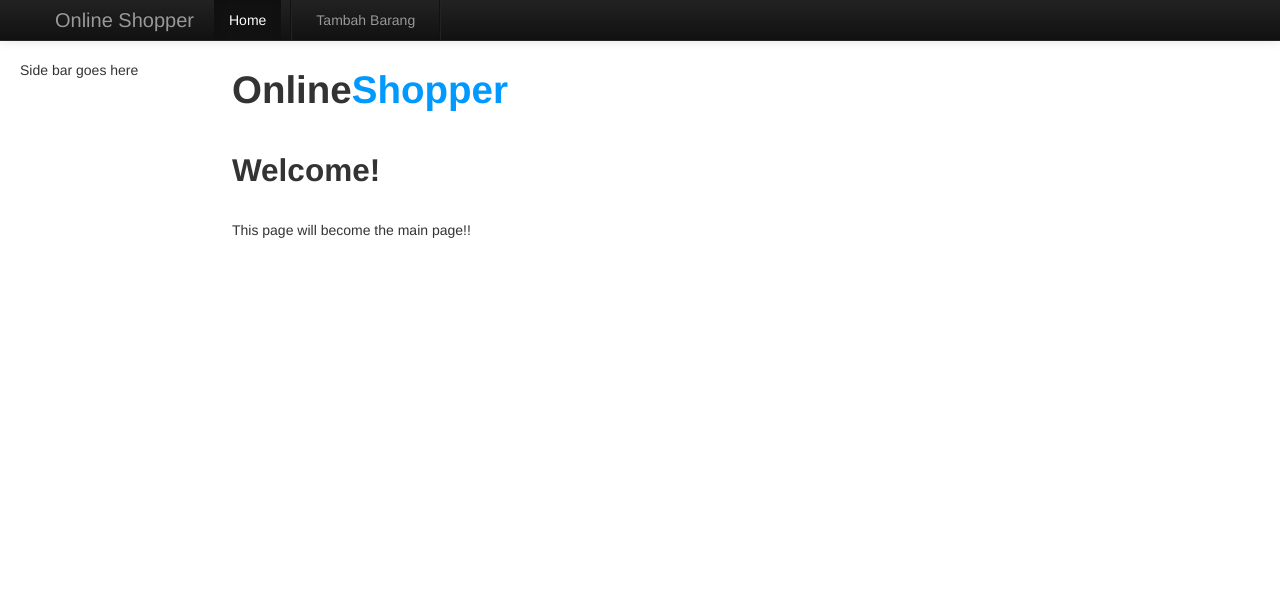
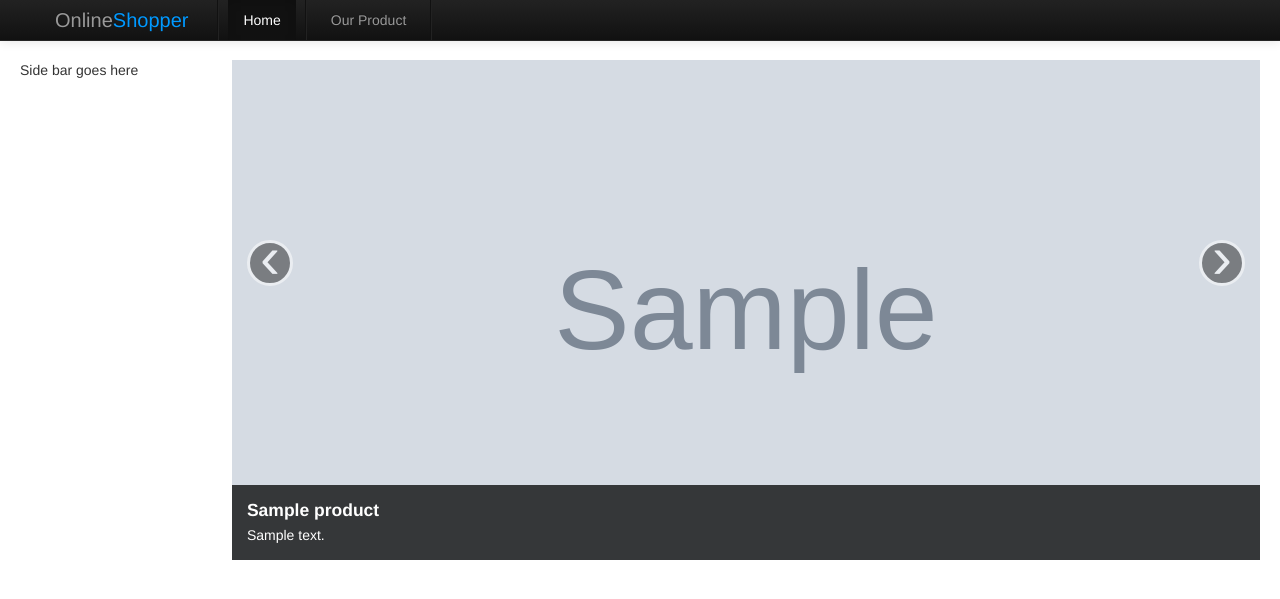
Before and after one commit to pace-noge/online_shop, a Flask app: page / in a window 1280 px wide. Shown: the top 599 px of the page. Run offline with Flask 2, Linux system fonts and the light colour scheme; tables that the repository leaves empty hold one stand-in row (values such as "Sample post"); grey boxes marked "Sample" are stand-in pictures; parts of the project's set-up code (start-up, migrations or seed data) failed here and were passed over; some libraries are stand-ins or nearby versions.

Commit message:
Add index html, carousel for main page

```diff
--- a/app/main.py
+++ b/app/main.py
@@ -21,7 +21,9 @@ from forms import TambahBarang, RegTenant, TambahKategori
 @app.route('/index')
 def index():
 	# define your controller here
-	return render_template('welcome.html', title='Online Shopper')
+    products = Product.query.all()
+    return render_template('index.html', title='Online Shopper', products = products)
+
 
 def allowedFile(filename):
         return '.' in filename and filename.rsplit('.', 1)[1] in ALLOWED_EXTENSIIONS
@@ -74,10 +76,10 @@ def tambahKategori():
 def dataBarang():
     tes = "tes"
 
-@app.route('/kategori/<kategori>')
-def barang(kategori):
-    product = Product.query.filter_by(cat_id = kategori).all()
-    if product == None:
-        product = "Produk untuk kategori ini belum ada, silahkan pilih kategori yang lain"
+@app.route('/Product')
+def product():
+    products = Product.query.all()
+    if products == None:
+        products = "Produk untuk kategori ini belum ada, silahkan pilih kategori yang lain"
 
-    return render_template('kategori.html', title='Kategori', product = product)
+    return render_template('kategori.html', title='Kategori', products = products)
--- a/app/templates/base.html
+++ b/app/templates/base.html
@@ -23,9 +23,14 @@
         font-weight: bold;
         color: #FFFFFF;
       }
+      .carousel img {
+        position:  absolue;
+        top: 0;
+        min-width: 100%;
+        height: 500px;
+      }
     </style>
-    <script src="/static/js/jquery.js" type="text/javascript" charset="utf-8" async defer></script>
-   <script src="/static/js/jquery-ui.js" type="text/javascript"></script>
+
   </head>
   <body>
     <!-- navbar -->
@@ -37,11 +42,12 @@
                   <span class="icon-bar"></span>
                   <span class="icon-bar"></span>
                   </button>
-                  <a class="brand" href="#">Online Shopper</a>
+                  <a class="brand" href="#">Online<font color="#0099ff">Shopper</font></a>
                   <ul class="nav">
-                  <li class="active"><a href="/index">Home</a></li>
                   <li class="divider-vertical"></li>
-                  <li><a href="/tambahBarang">Tambah Barang</a></li>
+                  <li {% if request.path == "/index" or request.path == "/" or request.path == "" %}class="active" {% endif %}><a href="/index">Home</a></li>
+                  <li class="divider-vertical"></li>
+                  <li {% if request.path == "/Product" %}class="active" {% endif %}><a href="/Product">Our Product</a></li>
                   <li class="divider-vertical"></li>
                   </ul>
               </div>
@@ -63,11 +69,11 @@
     </div>
     </div>
     </div>
-    <script src="/static/js/bootstrap.js" type="text/javascript" charset="utf-8" async defer></script>
-
-
-    <script>
-      $("#accordion").accordion();
-    </script>
+   <script src="/static/js/jquery.js" type="text/javascript" charset="utf-8"></script>
+   <script src="/static/js/jquery-ui.js" type="text/javascript"></script>
+   <script src="/static/js/bootstrap.js" type="text/javascript" charset="utf-8"></script>
+   <script type="text/javascript">
+    $("#mycarousel").carousel();
+   </script>
   </body>
 </html>
--- /dev/null
+++ b/app/templates/index.html
@@ -0,0 +1,20 @@
+{% extends 'base.html' %}
+{% block title %}{{ title }}{% endblock %}
+
+{% block content %}
+<div id="mycarousel" class="carousel slide">
+    <div class="carousel-inner">
+    {% for product in products %}
+        <div class="item {% if product.id == 1 %}active{% endif %}">
+         <img src="static/uploads/{{ product.prod_image_main }}" alt />
+        <div class="carousel-caption">
+            <h4>{{ product.prod_name }}</h4>
+            <p>{{ product.prod_desc }}</p>
+        </div>
+        </div>
+    {% endfor %}
+    </div>
+    <a class="carousel-control left" href="#mycarousel" data-slide="prev">&lsaquo;</a>
+    <a class="carousel-control right" href="#mycarousel" data-slide="next">&rsaquo;</a>
+</div>
+{% endblock %}
```
Also changed, not shown: app/templates/kategori.html (+9 -8 lines).
